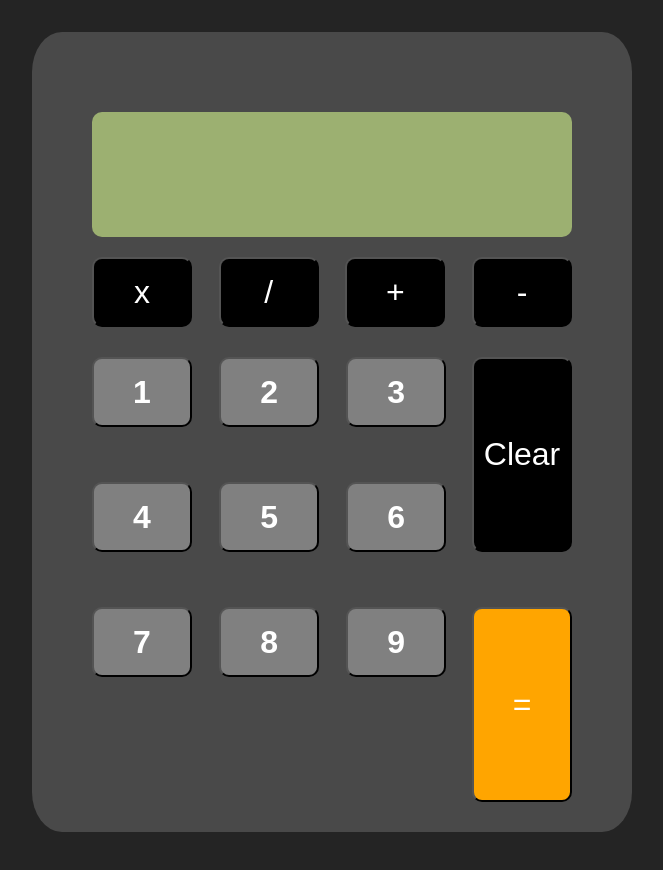
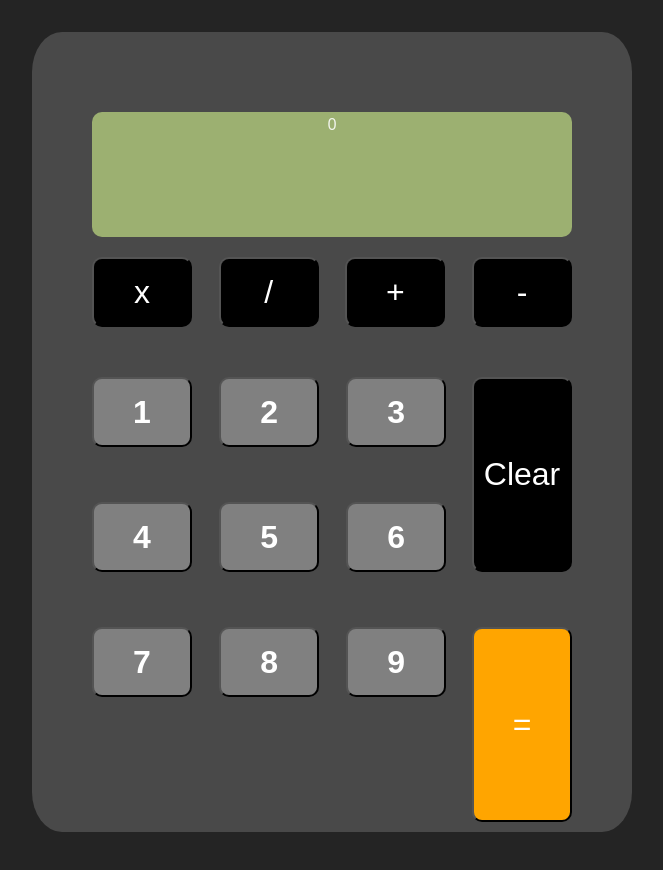
Before and after one commit to TheTallProgrammer/redux-react-calculator, a React (Vite) app: page / in a window 1280 px wide. Shown: the top 870 px of the page, without its empty margins (308-971 px from the left). Built offline with nearby package versions, Linux system fonts and the light colour scheme.

Commit message:
Created screen component

```diff
--- a/src/components/Calculator.tsx
+++ b/src/components/Calculator.tsx
@@ -2,6 +2,7 @@ import React from 'react'
 import styles from '../styles/Calculator.module.css'
 import OperatorButton from './OperatorButton';
 import NumberButton from './NumberButton';
+import Screen from './Screen';
 
 const Calculator = () => {
   const operators: string[] = ['x', '/', '+', '-'];
@@ -11,7 +12,9 @@ const Calculator = () => {
   return (
     <div className={styles.calculatorWrapper}>
       <div className={styles.contentWrapper}>
-        <div className={styles.screenWrapper} />
+        <div className={styles.screenWrapper}>
+          <Screen/>
+        </div>
         <div className={styles.operatorWrapper}>
           {operators.map((operator: string) => (
             <OperatorButton key={keyId + 1} operatorSymbol={operator} buttonColor='#000000' width={100} height={70} marginTop='20px'/>
--- /dev/null
+++ b/src/components/Screen.tsx
@@ -0,0 +1,9 @@
+import React from 'react'
+
+const Screen = () => {
+  return (
+    <div>0</div>
+  )
+}
+
+export default Screen
--- a/src/styles/Calculator.module.css
+++ b/src/styles/Calculator.module.css
@@ -31,7 +31,7 @@
     justify-content: space-between;
     flex: column;
     gap: 20px;
-    padding-bottom: 20px;
+    padding-bottom: 40px;
 }
 
 .middleContentWrapper {
```
